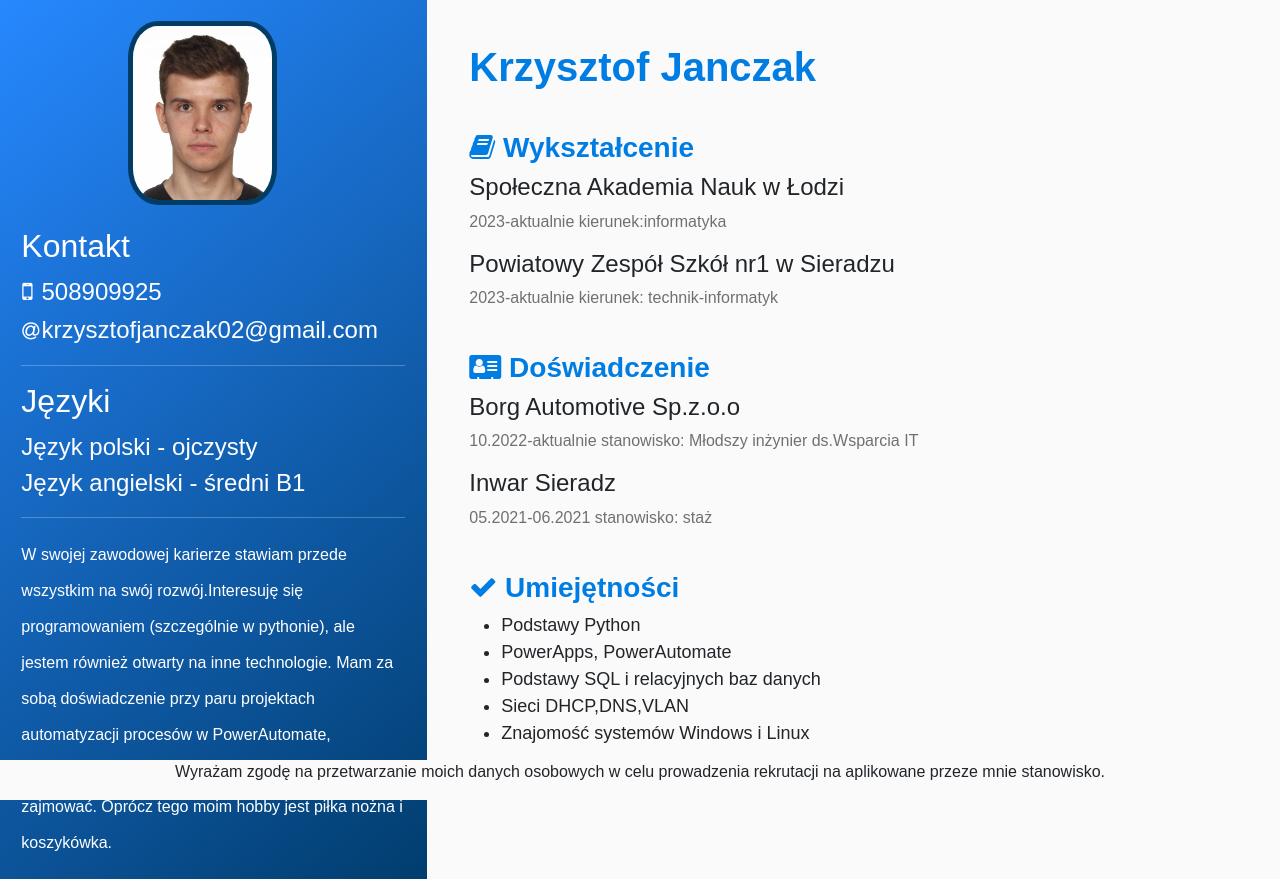
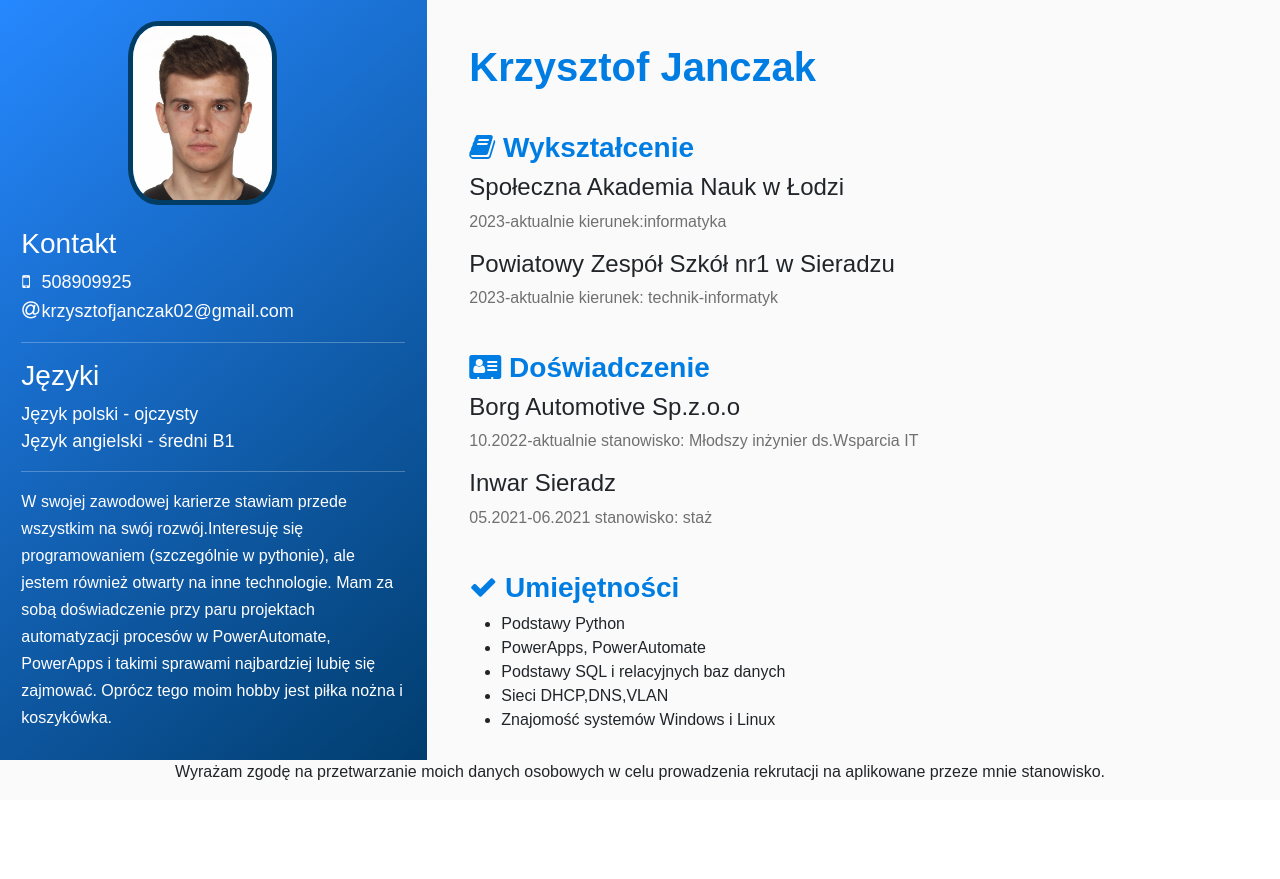
Before and after one commit to KrzysztofJanczak22/StronaCV, a plain HTML site: page index.html in a window 1280 px wide. After the commit the page ends 800 px from the top, so only its background shows below. Drawn offline with nearby package versions, Linux system fonts and the light colour scheme.

Commit message:
Add files via upload

```diff
--- a/index.html
+++ b/index.html
@@ -17,13 +17,13 @@
             <aside>
                 <img alt="Krzysztof Janczak" class ='img-fluid' src="KrzysztofJanczak.jpg">
                 <div class="aside-part">
-                    <h2>Kontakt</h2>
+                    <h3>Kontakt</h3>
                     <table>
                         <tr><td><i class="fa fa-mobile"></i></td><td>508909925</td></i></tr>
                         <tr><td><i class="fa fa-at" style="font-size:20px;"></i></td><td><a href="mailto:krzysztofjanczak02@gmail.com">krzysztofjanczak02@gmail.com</a></td></i></tr>
                     </table>
                     <hr>
-                    <h2>Języki</h2>
+                    <h3>Języki</h3>
                         Język polski - ojczysty<br>
                         Język angielski - średni B1
                     <hr>
--- a/styl.css
+++ b/styl.css
@@ -43,10 +43,11 @@ aside {
     margin:0%;
     width:100%;
     height:100%;
+    font-size:16px;
 }
 
 .aside-part {
-    font-size:24px;
+    font-size:18px;
     margin:5%;
     width:90%;
     height:30%;
@@ -74,10 +75,12 @@ main {
     padding-top:5%;
     background-color: #fafafa;
 
+
 }
 
 .main-segment {
     margin-top:5%;
+    font-size:16px;
 }
 
 .main-segment > p {
@@ -88,9 +91,7 @@ main {
     color:#007de3;
 }
 
-li {
-    font-size:18px;
-}
+
 
 @media (max-width: 767px) {
     .firstrow{
```
